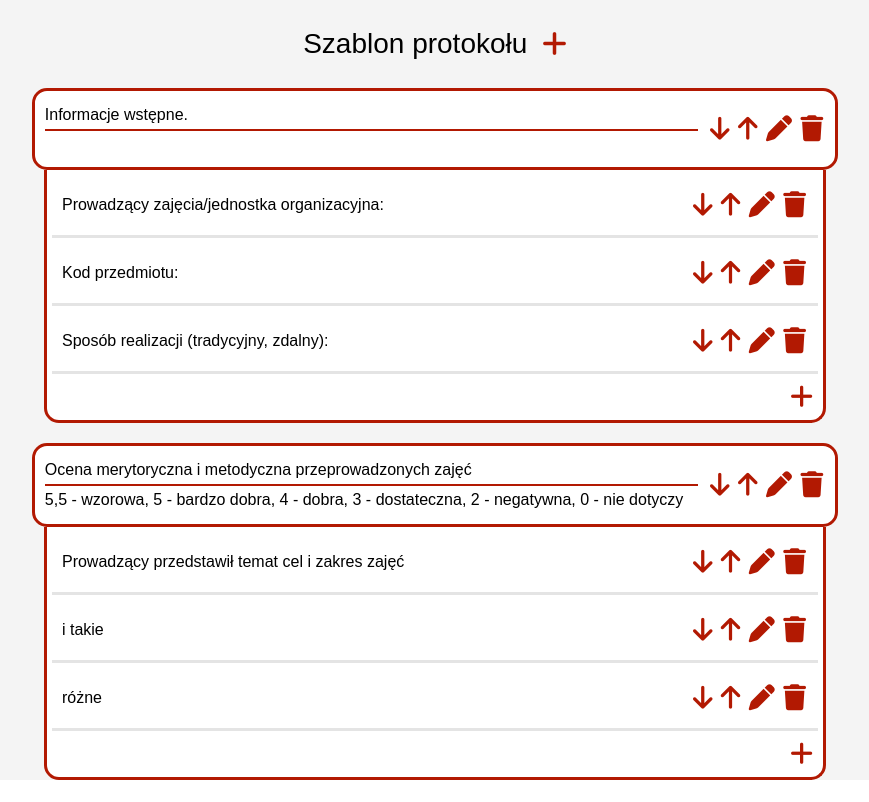
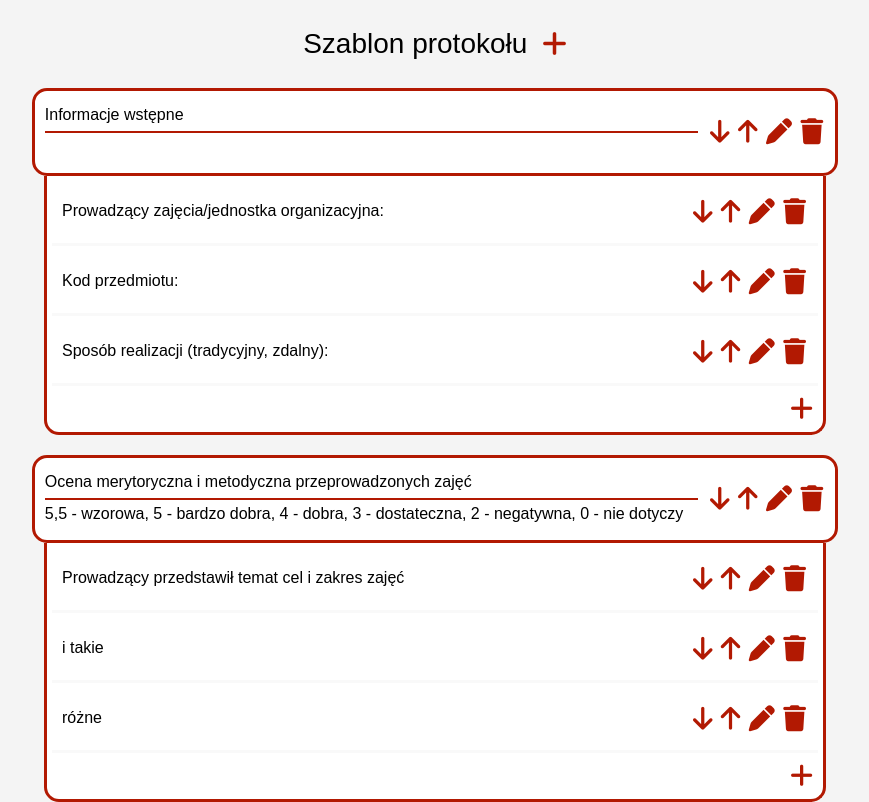
Before and after one commit to UnablerGH/inspectio, a Flask app: page /edycja-szablonu in a window 1280 px wide. Shown: the part 149-951 px from the top of the page, without its empty margins (205-1074 px from the left). Before the commit the page ends 929 px from the top, so only its background shows below. Run offline with Flask 3, Linux system fonts and the light colour scheme.

Commit message:
make edycja-szablonu frontend functional

```diff
--- a/static/css/edycja-szablonu.css
+++ b/static/css/edycja-szablonu.css
@@ -24,7 +24,7 @@
 
 .container .protocol p {
     font-size: 16px;
-    min-height: 16px;
+    min-height: 20px;
 }
 
 .container .protocol i {
@@ -51,6 +51,7 @@
 }
 
 .info-header .text {
+    width: 1px;
     display: flex;
     flex-direction: column;
     flex-grow: 1;
@@ -93,10 +94,30 @@
     align-items: center;
     justify-content: space-between;
     padding: 5px 10px;
-    border-bottom: 3px solid #e4e4e4;
+    border-bottom: 3px solid #f9f9f9;
+}
+
+.info-item .text {
+    width: 1px;
+    flex-grow: 1;
 }
 
 .info .fa-plus {
     margin: 5px;
     margin-left: auto;
 }
+
+[contenteditable="true"] {
+    /* border: 1px dashed #b21902; */
+    background-color: #f9cf9d;
+    outline: none;
+    word-wrap: break-word;
+    white-space: pre-wrap;
+    overflow-wrap: break-word;
+}
+
+[contenteditable="false"] {
+    word-wrap: break-word;
+    white-space: pre-wrap;
+    overflow-wrap: break-word;
+}
--- a/static/javascript/edycja-szablonu.js
+++ b/static/javascript/edycja-szablonu.js
@@ -18,3 +18,136 @@ var protocol = [
     ]
   },
 ]
+
+function renderProtocol() {
+  const container = document.querySelector('.protocol');
+  container.innerHTML = '';
+  protocol.forEach((section, index) => {
+      const sectionElement = document.createElement('div');
+      sectionElement.className = 'info-section';
+      sectionElement.innerHTML = `
+          <div class="info-header">
+              <div class="text">
+                  <p contenteditable="false" class="section-name">${section.name}</p>
+                  <div class="vertical-line"></div>
+                  <p contenteditable="false" class="section-desc">${section.desc}</p>
+              </div>
+              <div class="buttons">
+                  <i class="fa-solid fa-arrow-down" onclick="moveSectionDown(${index})"></i>
+                  <i class="fa-solid fa-arrow-up" onclick="moveSectionUp(${index})"></i>
+                  <i class="fa-solid fa-pen" id="edit-icon-${index}" onclick="toggleEditSection(${index})"></i>
+                  <i class="fa-solid fa-trash" onclick="deleteSection(${index})"></i>
+              </div>
+          </div>
+          <div class="info">
+              ${section.info.map((item, itemIndex) => `
+                  <div class="info-item">
+                      <div class="text">
+                          <p contenteditable="false">${item.question}</p>
+                      </div>
+                      <div class="buttons">
+                          <i class="fa-solid fa-arrow-down" onclick="moveItemDown(${index}, ${itemIndex})"></i>
+                          <i class="fa-solid fa-arrow-up" onclick="moveItemUp(${index}, ${itemIndex})"></i>
+                          <i class="fa-solid fa-pen" id="edit-icon-${index}-${itemIndex}" onclick="toggleEditItem(${index}, ${itemIndex})"></i>
+                          <i class="fa-solid fa-trash" onclick="deleteItem(${index}, ${itemIndex})"></i>
+                      </div>
+                  </div>
+              `).join('')}
+              <i class="fa-solid fa-plus" onclick="addItem(${index})"></i>
+          </div>
+      `;
+      container.appendChild(sectionElement);
+  });
+}
+
+function toggleEditSection(sectionIndex) {
+  const nameElement = document.querySelectorAll('.info-section')[sectionIndex].querySelector('.section-name');
+  const descElement = document.querySelectorAll('.info-section')[sectionIndex].querySelector('.section-desc');
+
+  const icon = document.getElementById(`edit-icon-${sectionIndex}`);
+  const isEditable = nameElement.contentEditable === "true";
+
+  if (!isEditable) {
+    nameElement.contentEditable = descElement.contentEditable = true;
+    nameElement.focus();
+    icon.classList.replace('fa-pen', 'fa-check');
+  } else {
+    nameElement.contentEditable = descElement.contentEditable = false;
+    protocol[sectionIndex].name = nameElement.innerText.trim();
+    protocol[sectionIndex].desc = descElement.innerText.trim();
+    icon.classList.replace('fa-check', 'fa-pen');
+  }
+}
+
+function toggleEditItem(sectionIndex, itemIndex) {
+  const element = document.querySelectorAll('.info-section')[sectionIndex].querySelectorAll('.info-item .text p')[itemIndex];
+  const icon = document.getElementById(`edit-icon-${sectionIndex}-${itemIndex}`);
+
+  const isEditable = element.contentEditable === "true";
+
+  console.log(isEditable)
+
+  if (!isEditable) {
+    console.log('obvious')
+    element.contentEditable = true;
+    console.log(element.contentEditable)
+    element.focus();
+    icon.classList.replace('fa-pen', 'fa-check');
+  } else {
+    element.contentEditable = false;
+    protocol[sectionIndex].info[itemIndex].question = element.innerText.trim();
+    icon.classList.replace('fa-check', 'fa-pen');
+  }
+}
+
+function addSection() {
+  protocol.push({ name: "-uzupełnij tekst-", desc: "", info: [] });
+  renderProtocol();
+}
+
+function deleteSection(index) {
+  protocol.splice(index, 1);
+  renderProtocol();
+}
+
+function addItem(sectionIndex) {
+  protocol[sectionIndex].info.push({ question: "-uzupełnij tekst-", anwser: "" });
+  renderProtocol();
+}
+
+function deleteItem(sectionIndex, itemIndex) {
+  protocol[sectionIndex].info.splice(itemIndex, 1);
+  renderProtocol();
+}
+
+function moveSectionUp(index) {
+  if (index > 0) {
+    [protocol[index], protocol[index - 1]] = [protocol[index - 1], protocol[index]];
+    renderProtocol();
+  }
+}
+
+function moveSectionDown(index) {
+  if (index < protocol.length - 1) {
+    [protocol[index], protocol[index + 1]] = [protocol[index + 1], protocol[index]];
+    renderProtocol();
+  }
+}
+
+function moveItemUp(sectionIndex, itemIndex) {
+  if (itemIndex > 0) {
+    [protocol[sectionIndex].info[itemIndex], protocol[sectionIndex].info[itemIndex - 1]] =
+      [protocol[sectionIndex].info[itemIndex - 1], protocol[sectionIndex].info[itemIndex]];
+    renderProtocol();
+  }
+}
+
+function moveItemDown(sectionIndex, itemIndex) {
+  if (itemIndex < protocol[sectionIndex].info.length - 1) {
+    [protocol[sectionIndex].info[itemIndex], protocol[sectionIndex].info[itemIndex + 1]] =
+      [protocol[sectionIndex].info[itemIndex + 1], protocol[sectionIndex].info[itemIndex]];
+    renderProtocol();
+  }
+}
+
+window.onload = renderProtocol;
--- a/templates/edycja-szablonu.html
+++ b/templates/edycja-szablonu.html
@@ -20,112 +20,12 @@
         </div>
         <div class="title">
             <p>Szablon protokołu</p>
-            <i class="fa-solid fa-plus"></i>
+            <i class="fa-solid fa-plus" onclick="addSection()"></i>
         </div>
         <div class="protocol">
-            <div class="info-section">
-                <div class="info-header">
-                    <div class="text">
-                        <p>Informacje wstępne.</p>
-                        <div class="vertical-line"></div>
-                        <p></p>
-                    </div>
-                    <div class="buttons">
-                        <i class="fa-solid fa-arrow-down"></i>
-                        <i class="fa-solid fa-arrow-up"></i>
-                        <i class="fa-solid fa-pen"></i>
-                        <i class="fa-solid fa-trash"></i>
-                    </div>
-                </div>
-                <div class="info">
-                    <div class="info-item">
-                        <div class="text">
-                            <p>Prowadzący zajęcia/jednostka organizacyjna:</p>
-                        </div>
-                        <div class="buttons">
-                            <i class="fa-solid fa-arrow-down"></i>
-                            <i class="fa-solid fa-arrow-up"></i>
-                            <i class="fa-solid fa-pen"></i>
-                            <i class="fa-solid fa-trash"></i>
-                        </div>
-                    </div>
-                    <div class="info-item">
-                        <div class="text">
-                            <p>Kod przedmiotu:</p>
-                        </div>
-                        <div class="buttons">
-                            <i class="fa-solid fa-arrow-down"></i>
-                            <i class="fa-solid fa-arrow-up"></i>
-                            <i class="fa-solid fa-pen"></i>
-                            <i class="fa-solid fa-trash"></i>
-                        </div>
-                    </div>
-                    <div class="info-item">
-                        <div class="text">
-                            <p>Sposób realizacji (tradycyjny, zdalny):</p>
-                        </div>
-                        <div class="buttons">
-                            <i class="fa-solid fa-arrow-down"></i>
-                            <i class="fa-solid fa-arrow-up"></i>
-                            <i class="fa-solid fa-pen"></i>
-                            <i class="fa-solid fa-trash"></i>
-                        </div>
-                    </div>
-                    <i class="fa-solid fa-plus"></i>
-                </div>
-            </div>
-            <div class="info-section">
-                <div class="info-header">
-                    <div class="text">
-                        <p>Ocena merytoryczna i metodyczna przeprowadzonych zajęć</p>
-                        <div class="vertical-line"></div>
-                        <p>5,5 - wzorowa, 5 - bardzo dobra, 4 - dobra, 3 - dostateczna, 2 - negatywna, 0 - nie dotyczy</p>
-                    </div>
-                    <div class="buttons">
-                        <i class="fa-solid fa-arrow-down"></i>
-                        <i class="fa-solid fa-arrow-up"></i>
-                        <i class="fa-solid fa-pen"></i>
-                        <i class="fa-solid fa-trash"></i>
-                    </div>
-                </div>
-                <div class="info">
-                    <div class="info-item">
-                        <div class="text">
-                            <p>Prowadzący przedstawił temat cel i zakres zajęć</p>
-                        </div>
-                        <div class="buttons">
-                            <i class="fa-solid fa-arrow-down"></i>
-                            <i class="fa-solid fa-arrow-up"></i>
-                            <i class="fa-solid fa-pen"></i>
-                            <i class="fa-solid fa-trash"></i>
-                        </div>
-                    </div>
-                    <div class="info-item">
-                        <div class="text">
-                            <p>i takie</p>
-                        </div>
-                        <div class="buttons">
-                            <i class="fa-solid fa-arrow-down"></i>
-                            <i class="fa-solid fa-arrow-up"></i>
-                            <i class="fa-solid fa-pen"></i>
-                            <i class="fa-solid fa-trash"></i>
-                        </div>
-                    </div>
-                    <div class="info-item">
-                        <div class="text">
-                            <p>różne</p>
-                        </div>
-                        <div class="buttons">
-                            <i class="fa-solid fa-arrow-down"></i>
-                            <i class="fa-solid fa-arrow-up"></i>
-                            <i class="fa-solid fa-pen"></i>
-                            <i class="fa-solid fa-trash"></i>
-                        </div>
-                    </div>
-                    <i class="fa-solid fa-plus"></i>
-                </div>
-            </div>
+
         </div>
     </div>
+    <script src="/static/javascript/edycja-szablonu.js"></script>
 </body>
 </html>
```
